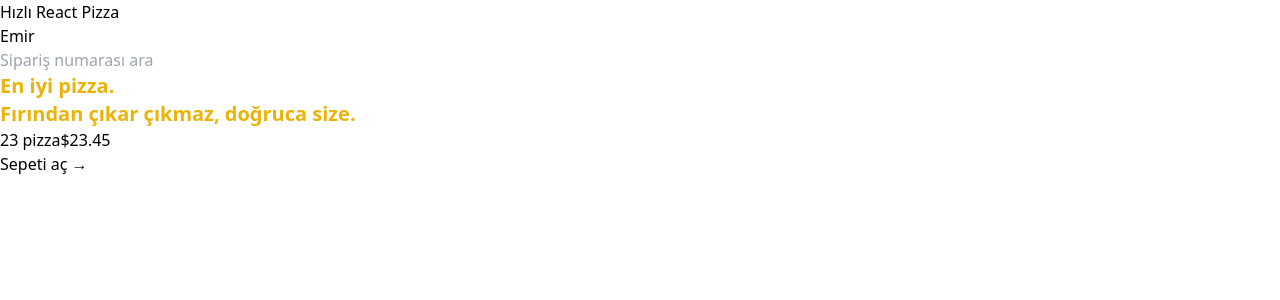
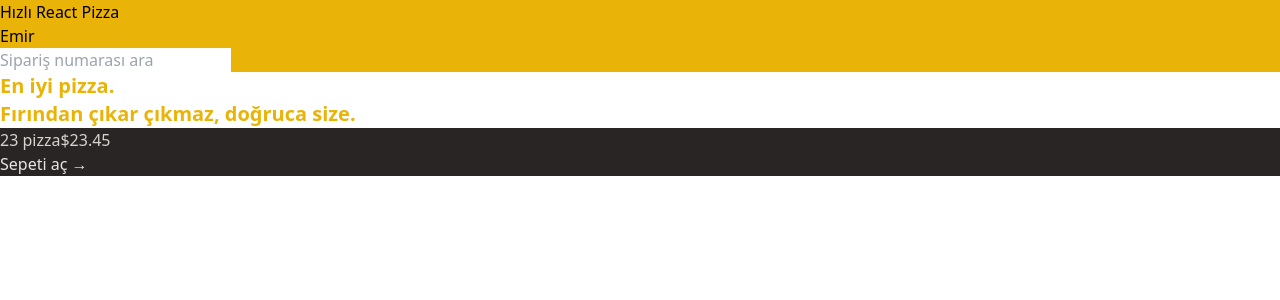
Before and after one commit to Emirkcgl/pizza-react, a React (Vite) app: page / in a window 1280 px wide. Shown: the top 300 px of the page. Built offline with nearby package versions, Linux system fonts and the light colour scheme.

Commit message:
Working With Color

```diff
--- a/src/UI/Header.jsx
+++ b/src/UI/Header.jsx
@@ -2,7 +2,7 @@
 import SearchOrder from "../features/order/SearchOrder";
 function Header() {
   return (
-    <header>
+    <header className="bg-yellow-500">
       <Link to="/">Hızlı React Pizza</Link>
       <p>Emir</p>
       <SearchOrder />
--- a/src/UI/Home.jsx
+++ b/src/UI/Home.jsx
@@ -1,10 +1,10 @@
 function Home() {
   return (
     <div>
-      <h1 className="text-xl text-yellow-500 font-semibold">
+      <h1 className="text-xl font-semibold text-stone-700 text-yellow-500">
         En iyi pizza.
         <br />
-        Fırından çıkar çıkmaz, doğruca size.
+        <span className="text-yellow-500">Fırından çıkar çıkmaz, doğruca size.</span>
       </h1>
     </div>
   );
--- a/src/features/cart/CartOverview.jsx
+++ b/src/features/cart/CartOverview.jsx
@@ -2,8 +2,8 @@
 
 function CartOverview() {
   return (
-    <div>
-      <p>
+    <div className="bg-stone-800 text-stone-200">
+      <p className="text-stone-300">
         <span>23 pizza</span>
         <span>$23.45</span>
       </p>
```
